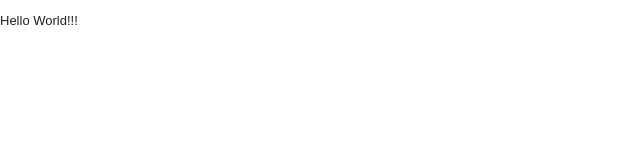
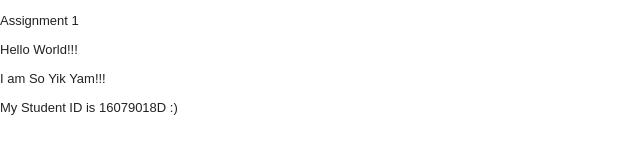
Before and after one commit to 1607908D/1607908D.github.io, a plain HTML site: page index.html in a window 1280 px wide. Shown: the whole page, without its empty margins (0-640 px from the left). Drawn offline with nearby package versions, Linux system fonts and the light colour scheme.

Commit message:
Update index.html

```diff
--- a/index.html
+++ b/index.html
@@ -38,10 +38,12 @@
 
   <div id="container">
     <header>
-
+		<p> Assignment 1</p>
     </header>
     <div id="main" role="main">
 		<p> Hello World!!!</p>
+		<p> I am So Yik Yam!!!</p>
+		<p> My Student ID is 16079018D :)</p>
     </div>
     <footer>
 
```
